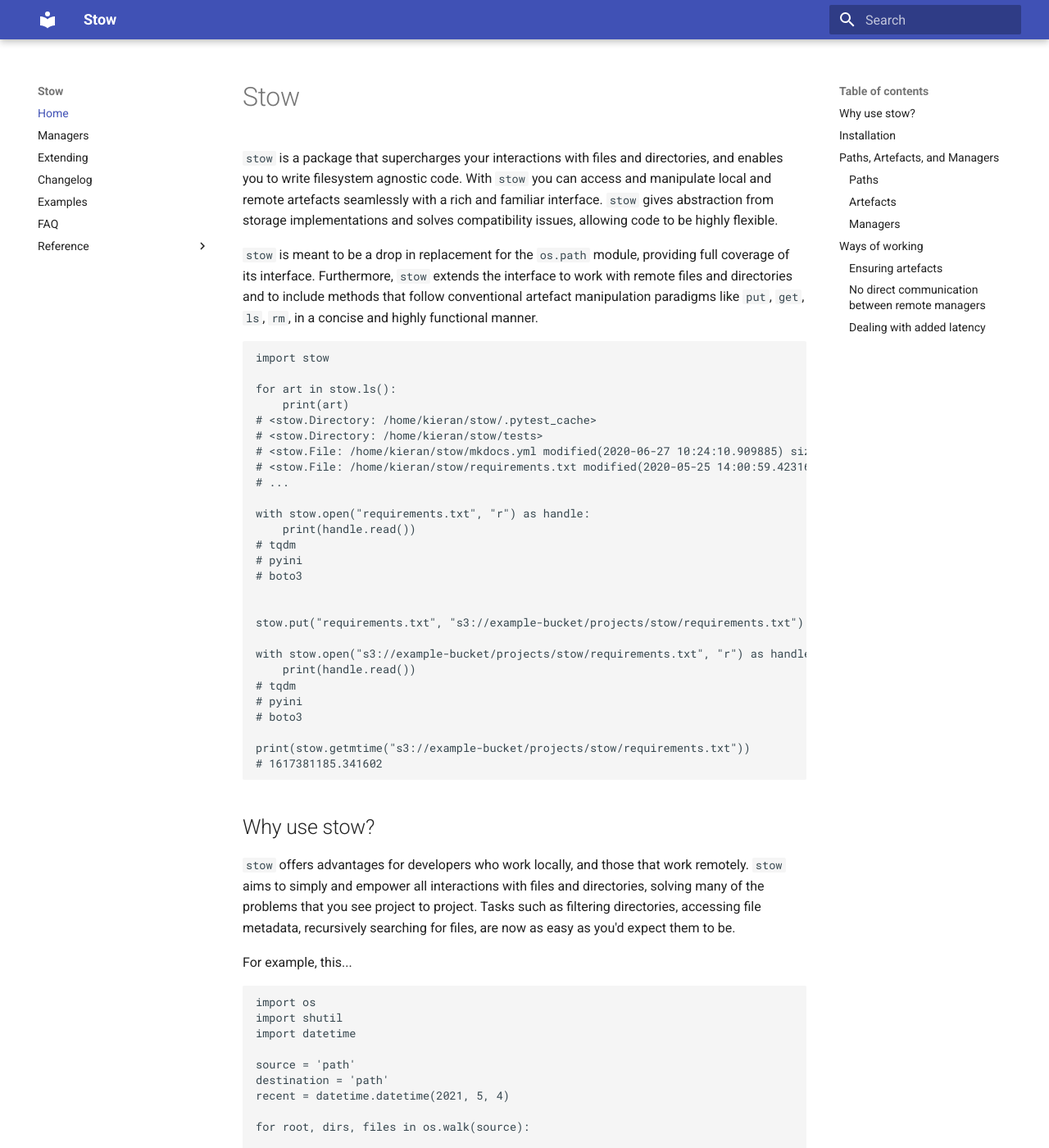
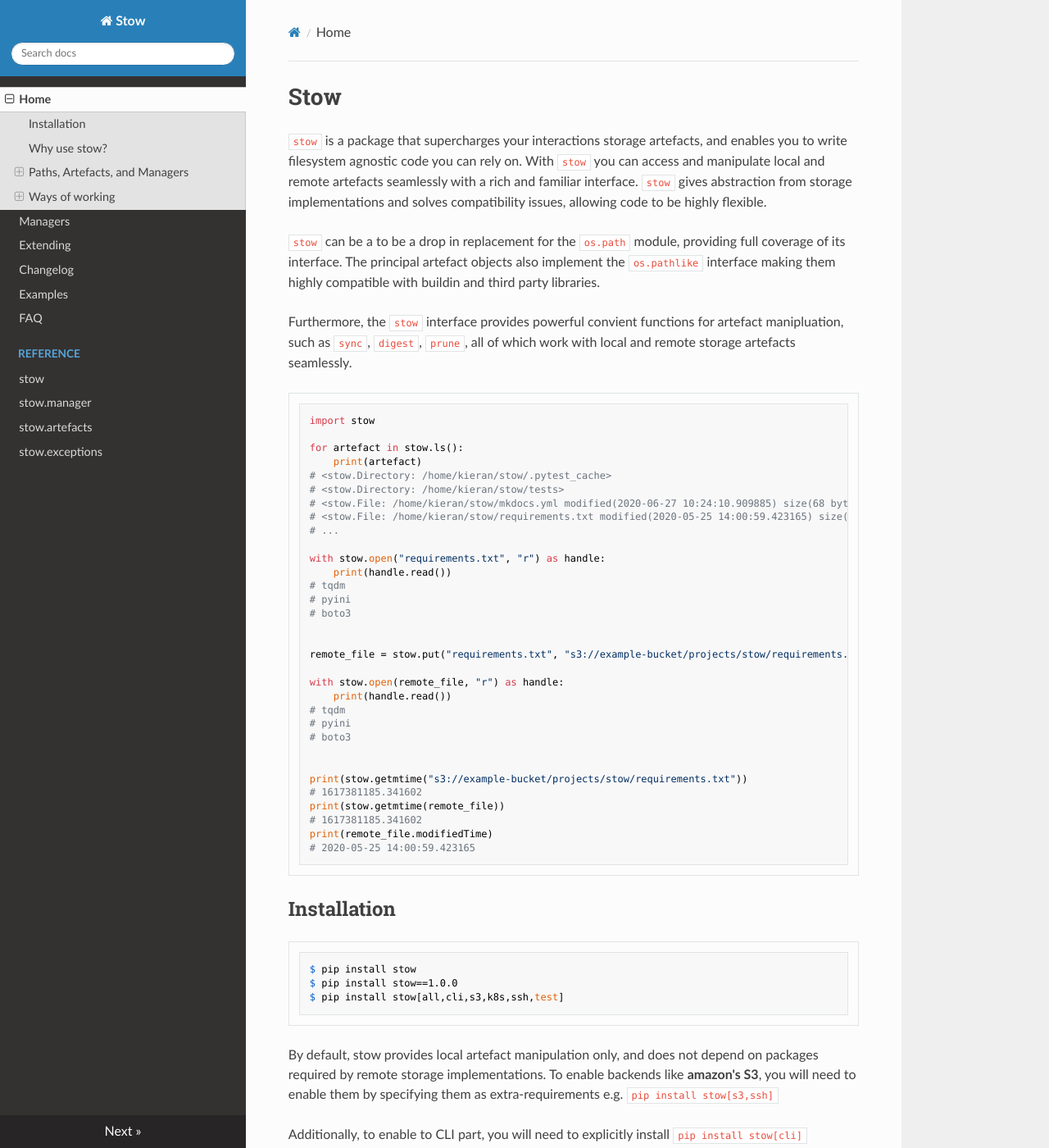
Before and after one commit to Kieran-Bacon/stow, an MkDocs documentation site: the page built from docs/index.md, in a window 1280 px wide and 1400 px high. Shown: the whole window at 82% size. Built offline with MkDocs 1.6.1, drawn with Linux system fonts in a browser that asks for light colours; nearby versions of some CDN libraries; some of the changed text lies outside the part shown.

Commit message:
docs testing

````diff
--- a/docs/index.md
+++ b/docs/index.md
@@ -1,14 +1,16 @@
 # Stow
 
-`stow` is a package that supercharges your interactions with files and directories, and enables you to write filesystem agnostic code. With `stow` you can access and manipulate local and remote artefacts seamlessly with a rich and familiar interface. `stow` gives abstraction from storage implementations and solves compatibility issues, allowing code to be highly flexible.
+`stow` is a package that supercharges your interactions storage artefacts, and enables you to write filesystem agnostic code you can rely on. With `stow` you can access and manipulate local and remote artefacts seamlessly with a rich and familiar interface. `stow` gives abstraction from storage implementations and solves compatibility issues, allowing code to be highly flexible.
 
-`stow` is meant to be a drop in replacement for the `os.path` module, providing full coverage of its interface. Furthermore, `stow` extends the interface to work with remote files and directories and to include methods that follow conventional artefact manipulation paradigms like `put`, `get`, `ls`, `rm`, in a concise and highly functional manner.
+`stow` can be a to be a drop in replacement for the `os.path` module, providing full coverage of its interface. The principal artefact objects also implement the `os.pathlike` interface making them highly compatible with buildin and third party libraries.
+
+Furthermore, the `stow` interface provides powerful convient functions for artefact manipluation, such as `sync`, `digest`, `prune`, all of which work with local and remote storage artefacts seamlessly.
 
 ```python
 import stow
 
-for art in stow.ls():
-    print(art)
+for artefact in stow.ls():
+    print(artefact)
 # <stow.Directory: /home/kieran/stow/.pytest_cache>
 # <stow.Directory: /home/kieran/stow/tests>
 # <stow.File: /home/kieran/stow/mkdocs.yml modified(2020-06-27 10:24:10.909885) size(68 bytes)>
@@ -22,17 +24,42 @@ with stow.open("requirements.txt", "r") as handle:
 # boto3
 
 
-stow.put("requirements.txt", "s3://example-bucket/projects/stow/requirements.txt")
+remote_file = stow.put("requirements.txt", "s3://example-bucket/projects/stow/requirements.txt")
 
-with stow.open("s3://example-bucket/projects/stow/requirements.txt", "r") as handle:
+with stow.open(remote_file, "r") as handle:
     print(handle.read())
 # tqdm
 # pyini
 # boto3
 
+
 print(stow.getmtime("s3://example-bucket/projects/stow/requirements.txt"))
 # 1617381185.341602
+print(stow.getmtime(remote_file))
+# 1617381185.341602
+print(remote_file.modifiedTime)
+# 2020-05-25 14:00:59.423165
 ```
+
+## Installation
+
+```bash
+$ pip install stow
+$ pip install stow==1.0.0
+$ pip install stow[all,cli,s3,k8s,ssh,test]
+```
+
+By default, stow provides local artefact manipulation only, and does not depend on packages required by remote storage implementations. To enable backends like **amazon's S3**, you will need to enable them by specifying them as extra-requirements e.g. `pip install stow[s3,ssh]`
+
+Additionally, to enable to CLI part, you will need to explicitly install `pip install stow[cli]`
+
+Alternatively you can install everything (except testing dependancies) by `pip install stow[all]`
+
+!!! Note
+    The latest development version can always be found on [GitHub](https://github.com/Kieran-Bacon/stow){target=_blank}.
+
+    For best results, please ensure your version of Python is up-to-date. For more information on how to get the latest version of Python, please refer to the official [Python documentation](https://www.python.org/downloads/){target=_blank}.
+
 
 ## Why use stow?
 
@@ -143,27 +170,7 @@ configs = loadInConfigs('ssh://admin:password@.../configs')  # SSH
 
 And with that you can handle configurations files being stored locally, on s3, on another container. Simple yet powerful.
 
-## Installation
 
-You can get stow by:
-
-```bash
-$ pip install stow
-$ pip install stow==1.0.0
-```
-
-To use `stow`, simply import the package and begin to use its rich interface
-
-```python
-import stow
-
-stow.ls()
-```
-
-!!! Note
-    The latest development version can always be found on [GitHub](https://github.com/Kieran-Bacon/stow){target=_blank}.
-
-    For best results, please ensure your version of Python is up-to-date. For more information on how to get the latest version of Python, please refer to the official [Python documentation](https://www.python.org/downloads/){target=_blank}.
 
 ## Paths, Artefacts, and Managers
 
--- a/docs/reference/stow.md
+++ b/docs/reference/stow.md
@@ -1,6 +1,9 @@
 # ![mkapi](stow)
 
 ## Packages
+
+::: stow
+::: stow.callbacks
 
 ### ![mkapi](stow.manager|plain|apilink)
 
--- a/mkdocs.yml
+++ b/mkdocs.yml
@@ -1,10 +1,13 @@
 site_name: Stow
 # theme: readthedocs
 theme:
-    name: material
+    name: readthedocs
 markdown_extensions:
     - tables
     - attr_list
+    - admonition
+    - pymdownx.details
+    - pymdownx.superfences
 # extra_css: [static/css/main.css]
 nav:
     - Home: index.md
````
